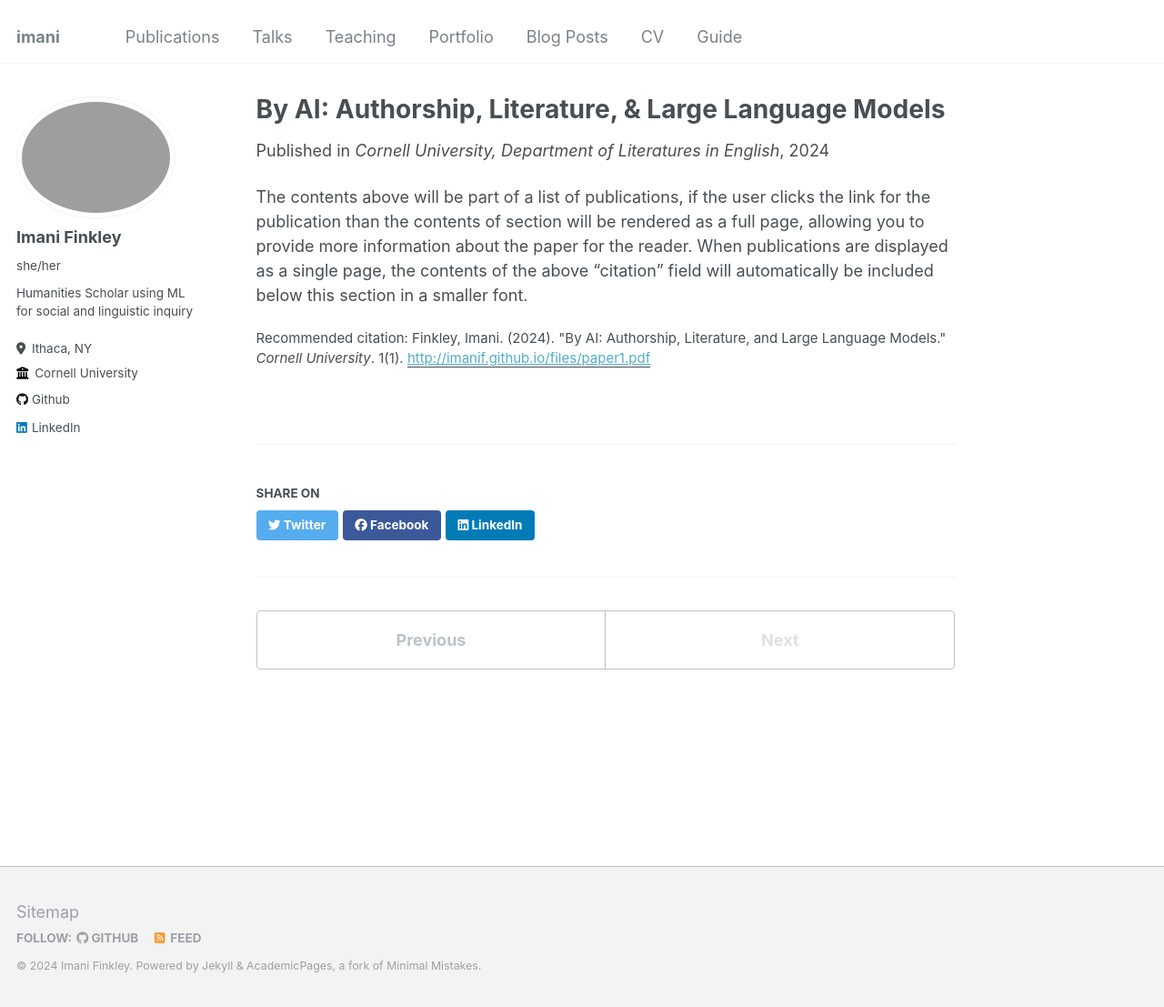
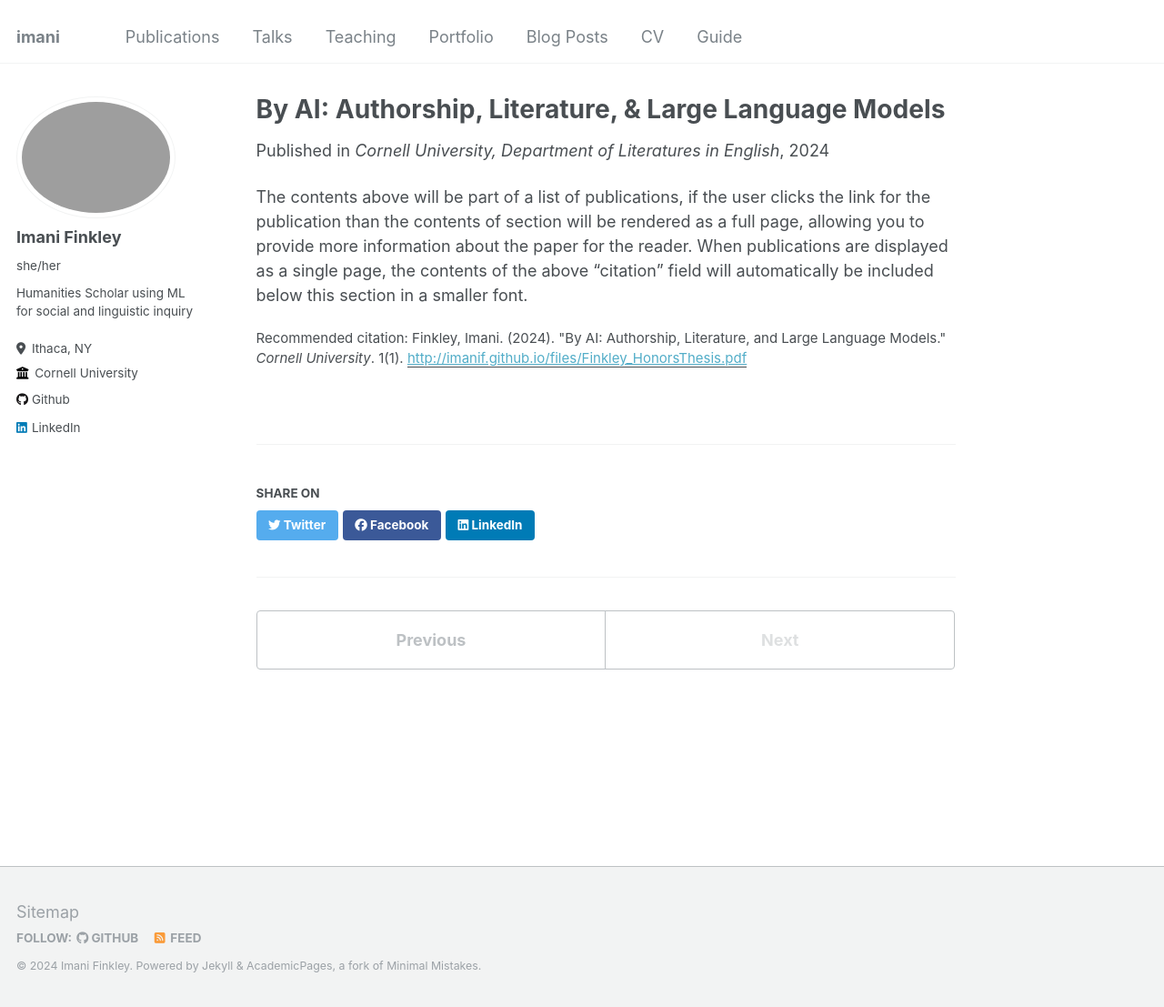
Before and after one commit to imanif/imanif.github.io, a Jekyll site: the page built from _publications/ByAI.md, in a window 1280 px wide and 1107 px high. Shown: the whole window at 91% size. Built offline with Jekyll 4.4.1, drawn with Linux system fonts in a browser that asks for light colours; part of the change alters nothing that is shown.

Commit message:
Update ByAI.md

```diff
--- a/_publications/ByAI.md
+++ b/_publications/ByAI.md
@@ -5,7 +5,7 @@ permalink: /publication/ByAI
 excerpt: 'This undergraduate honors thesis explores the effects of generative-AI literature on the future of the literary canon'
 date: 2024-04-19
 venue: 'Cornell University, Department of Literatures in English'
-paperurl: 'http://imanif.github.io/files/paper1.pdf'
+paperurl: 'http://imanif.github.io/files/Finkley_HonorsThesis.pdf'
 citation: 'Finkley, Imani. (2024). &quot;By AI: Authorship, Literature, and Large Language Models.&quot; <i>Cornell University</i>. 1(1).'
 ---
 
```
